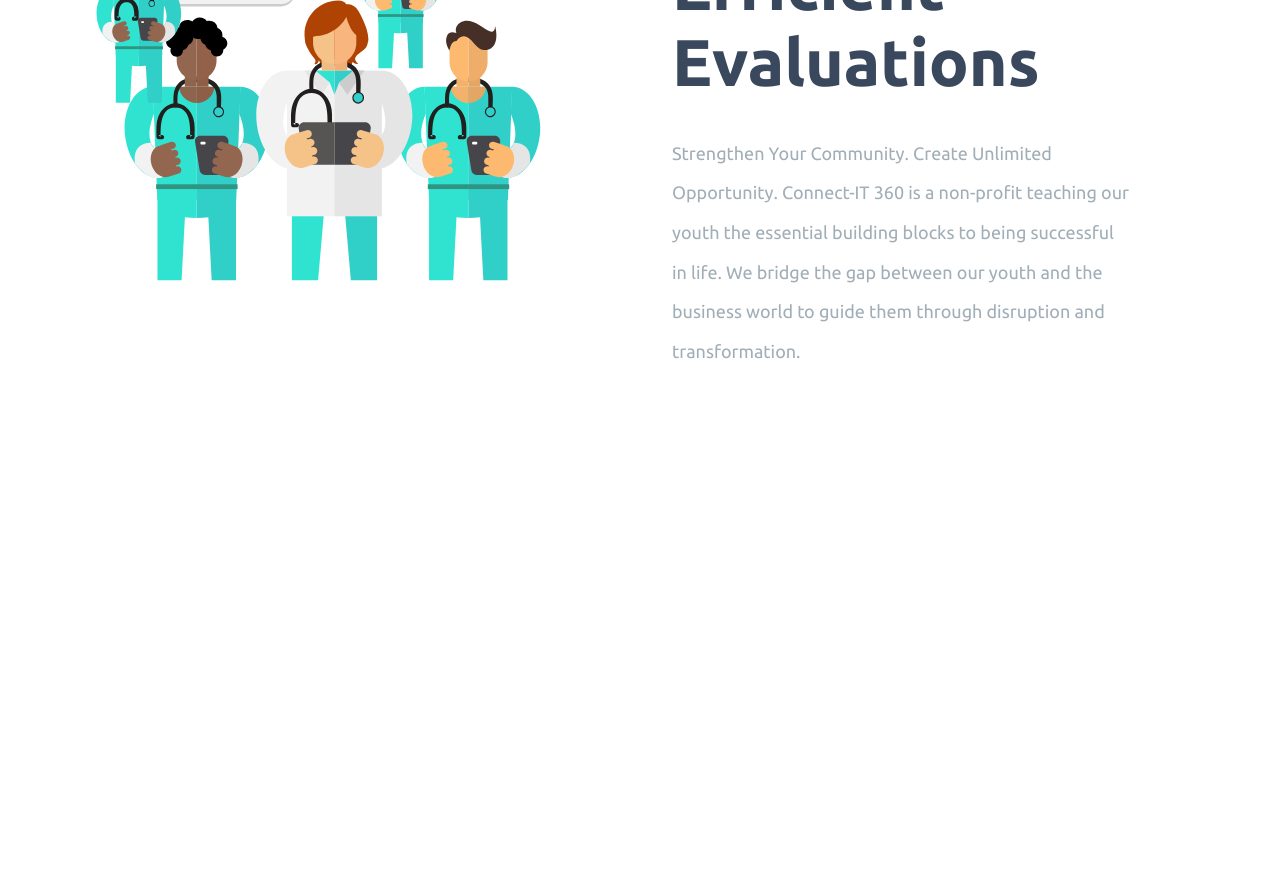
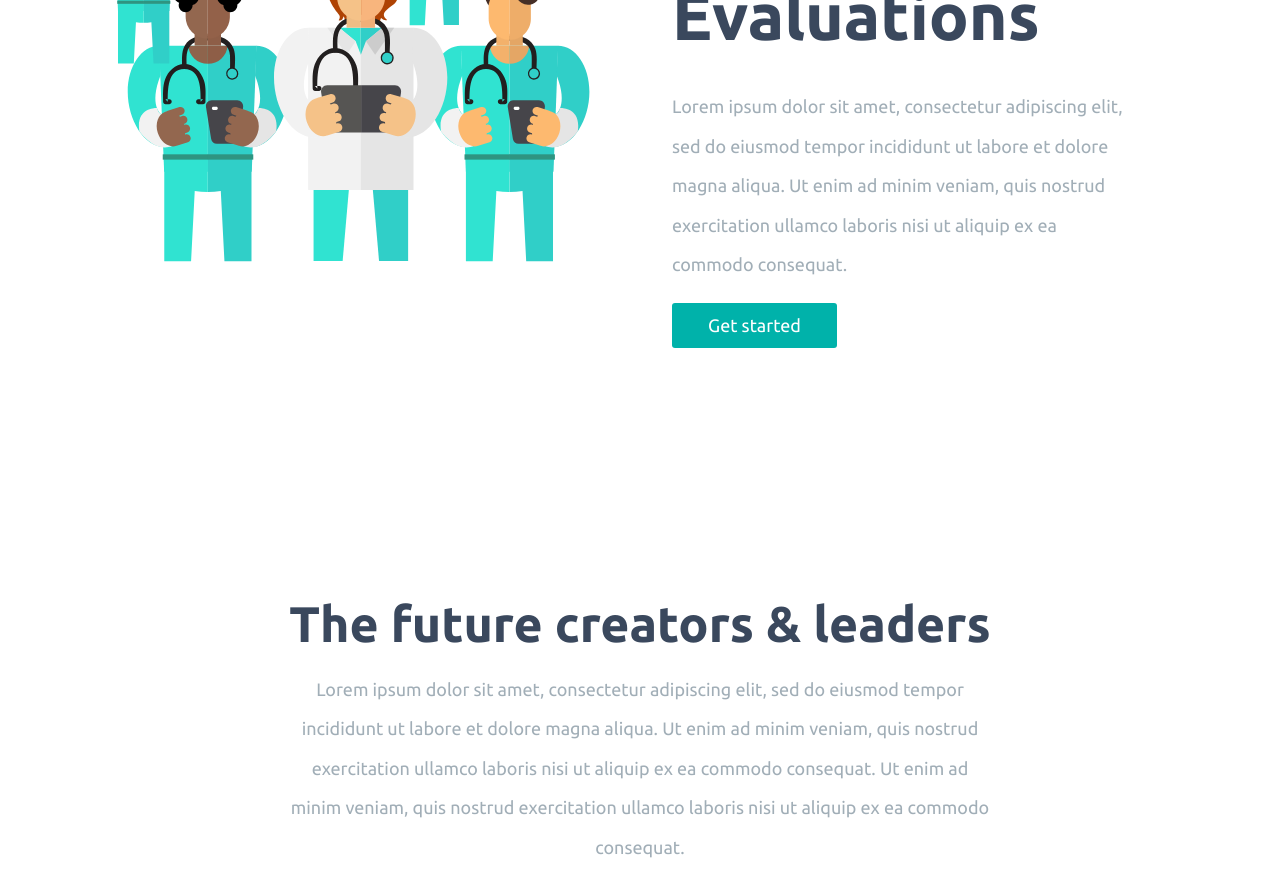
Before and after one commit to Catatek/feedforwardmarketing, a React (Create React App) app: page / in a window 1280 px wide. Shown: the part 360-1256 px from the top of the page. Before the commit the page ends 800 px from the top, so only its background shows below. Built offline with nearby package versions, Linux system fonts and the light colour scheme.

Commit message:
Added content section and made changes to splash and nav.

```diff
--- a/src/components/screens/Home.jsx
+++ b/src/components/screens/Home.jsx
@@ -1,12 +1,14 @@
 import React from "react";
 import Splash from "../shared/Splash";
 import Navigation from "../shared/Navigation";
+import Content from "../shared/Content";
 
 export default function Home() {
   return (
     <div>
       <Navigation />
       <Splash />
+      <Content />
     </div>
   );
 }
--- /dev/null
+++ b/src/components/shared/Content.jsx
@@ -0,0 +1,42 @@
+import React from "react";
+import styled from "styled-components";
+import { Column, Text, Subtitle } from "../../theme/index";
+
+const Wrapper = styled.div`
+  min-height: 600px;
+  width: 100%;
+  display: flex;
+  flex-direction: column;
+  align-items: center;
+  justify-content: center;
+  @media (max-width: 780px) {
+    height: 100%;
+    margin: 3em 0;
+  }
+`;
+
+const StyledColumn = styled(Column)`
+  width: 55%
+  text-align: center;
+  align-items: center;
+  @media (max-width: 780px) {
+   width: 95%;
+  }
+`;
+
+export default function Content() {
+  return (
+    <Wrapper>
+      <StyledColumn>
+        <Subtitle>The future creators & leaders</Subtitle>
+        <Text>
+          Lorem ipsum dolor sit amet, consectetur adipiscing elit, sed do
+          eiusmod tempor incididunt ut labore et dolore magna aliqua. Ut enim ad
+          minim veniam, quis nostrud exercitation ullamco laboris nisi ut
+          aliquip ex ea commodo consequat. Ut enim ad minim veniam, quis nostrud
+          exercitation ullamco laboris nisi ut aliquip ex ea commodo consequat.
+        </Text>
+      </StyledColumn>
+    </Wrapper>
+  );
+}
--- a/src/components/shared/Navigation.jsx
+++ b/src/components/shared/Navigation.jsx
@@ -9,6 +9,8 @@ const Wrapper = styled.div`
   display: flex;
   align-items: center;
   justify-content: space-between;
+  position: fixed;
+  background-color: #fff;
 `;
 
 const Img = styled.img`
--- a/src/components/shared/Splash.jsx
+++ b/src/components/shared/Splash.jsx
@@ -1,11 +1,10 @@
 import React from "react";
 import styled from "styled-components";
-import { Column, Title, Text, Subtitle } from "../../theme/index";
+import { Column, Title, Text, Button } from "../../theme/index";
 import splashImg from "../../assets/splash.svg";
 
 const Wrapper = styled.div`
-  min-height: 90vh;
-  height: 100%;
+  height: 100vh;
   background: #fff;
   background-position: center;
   background-size: cover;
@@ -30,7 +29,7 @@ const StyledColumn = styled(Column)`
 `;
 
 const Img = styled.img`
-  width: 90%;
+  width: 100%;
 `;
 
 export default function Splash() {
@@ -40,16 +39,16 @@ export default function Splash() {
         <Img src={splashImg} alt="Splash Img" />
       </StyledColumn>
       <StyledColumn>
-        <Subtitle>FeedForward, a teaching tool for medical education</Subtitle>
+        <Text large>FeedForward, a teaching tool for medical education</Text>
         <Title>Effective, Efficient Evaluations</Title>
         <div style={{ width: "90%" }}>
           <Text header>
-            Strengthen Your Community. Create Unlimited Opportunity. Connect-IT
-            360 is a non-profit teaching our youth the essential building blocks
-            to being successful in life. We bridge the gap between our youth and
-            the business world to guide them through disruption and
-            transformation.
+            Lorem ipsum dolor sit amet, consectetur adipiscing elit, sed do
+            eiusmod tempor incididunt ut labore et dolore magna aliqua. Ut enim
+            ad minim veniam, quis nostrud exercitation ullamco laboris nisi ut
+            aliquip ex ea commodo consequat.
           </Text>
+          <Button primary>Get started</Button>
         </div>
       </StyledColumn>
     </Wrapper>
--- a/src/theme/index.js
+++ b/src/theme/index.js
@@ -10,7 +10,7 @@ export const Title = styled.h1`
 
 export const Subtitle = styled.h2`
   font-family: "Ubuntu", sans-serif;
-  font-size: 22px;
+  font-size: 50px;
   color: #3a485d;
   font-weight: 600;
   margin: 0;
@@ -22,6 +22,15 @@ export const Text = styled.p`
   color: #a1aeb7;
   font-weight: 300;
   line-height: 2.2em;
+  ${props =>
+    props.large &&
+    css`
+      font-size: 22px;
+      color: #3a485d;
+      font-weight: 600;
+      margin: 0;
+      line-height: 1em;
+    `};
 `;
 
 export const Column = styled.div`
@@ -65,4 +74,16 @@ export const Button = styled.button`
     css`
       margin-right: 1.5em;
     `};
+  ${props =>
+    props.primary &&
+    css`
+      background: #00b2aa;
+      width: 165px;
+      height: 45px;
+      border: 1px solid transparent;
+      color: #fff;
+      &:hover {
+        background-color: #00d4ca;
+      }
+    `};
 `;
```
